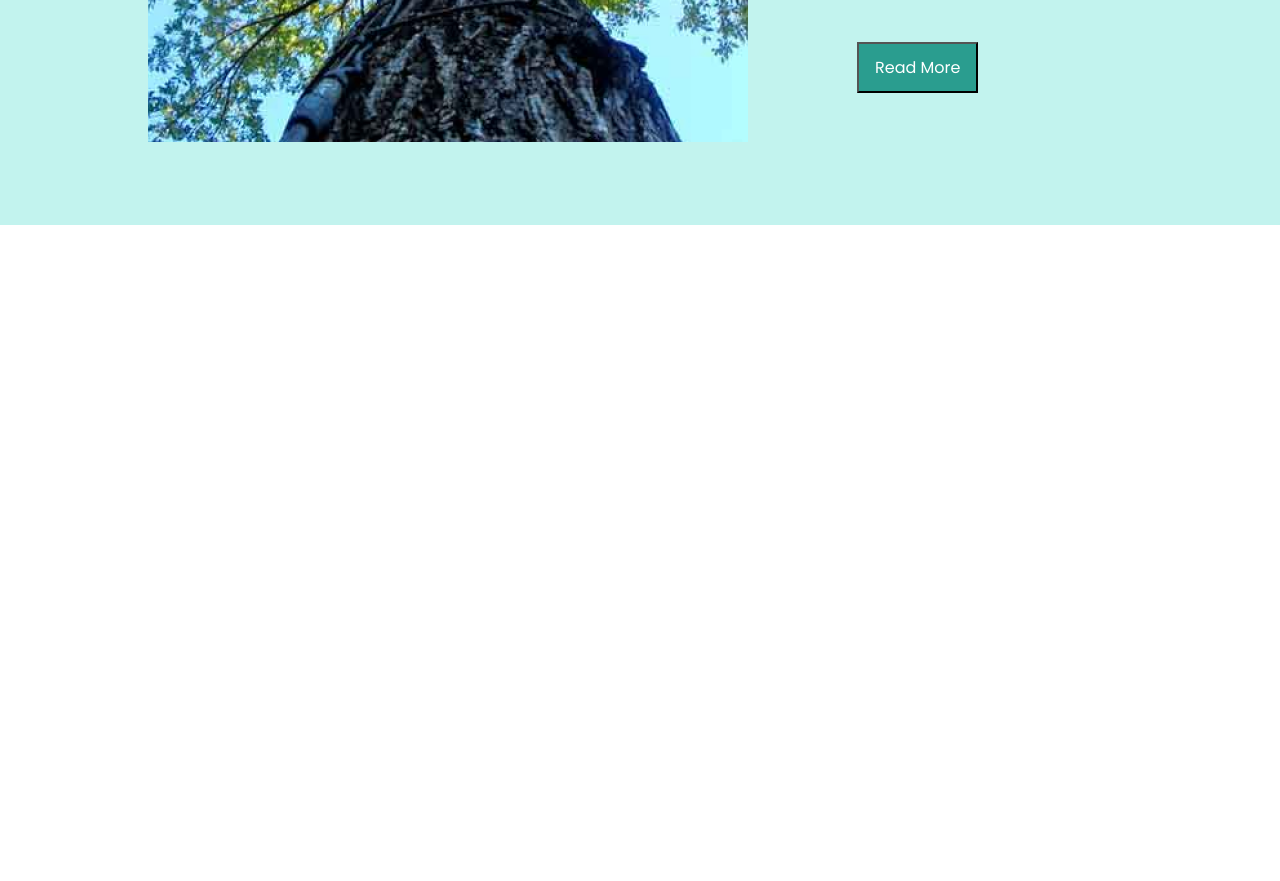
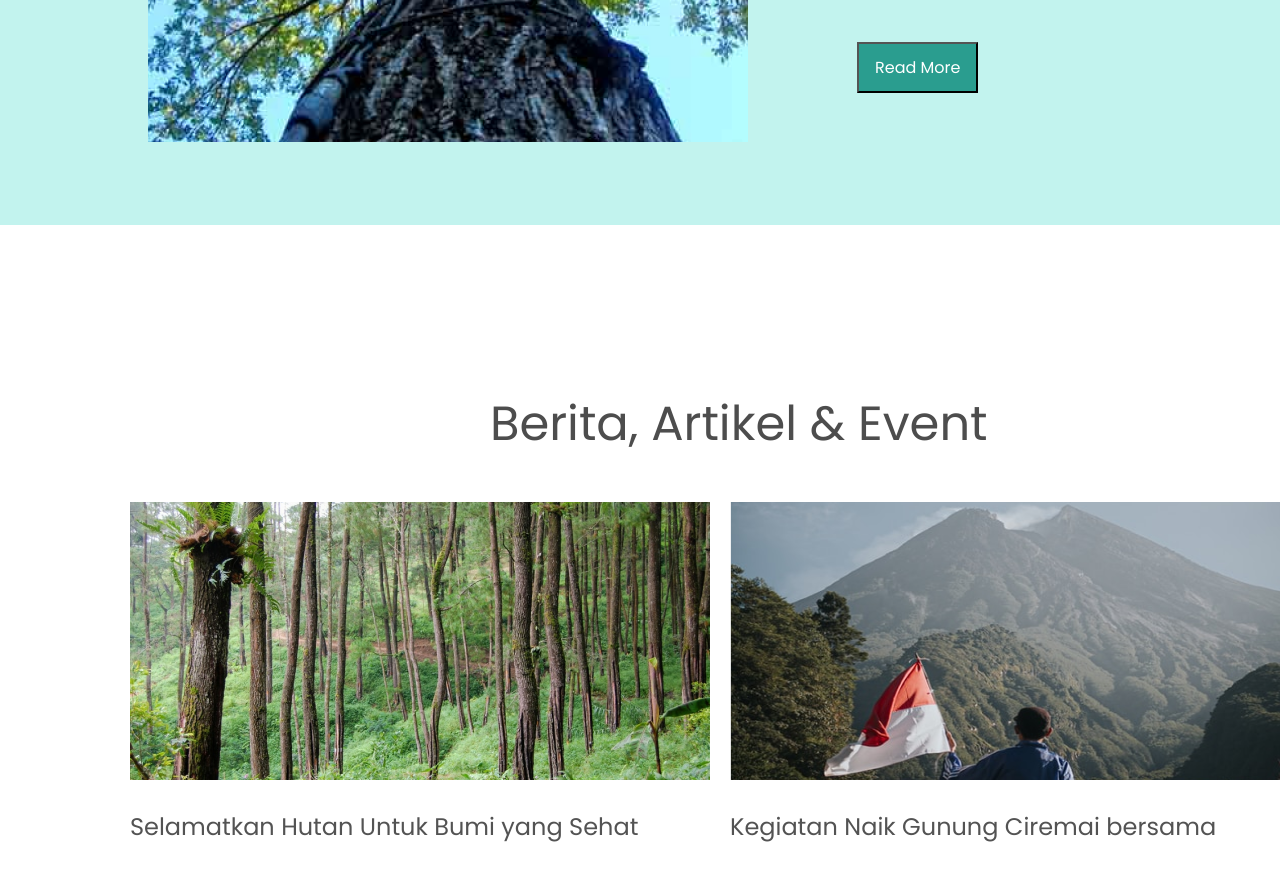
Before and after one commit to IrakliGvin/homework5, a plain HTML site: page index.html in a window 1280 px wide. Shown: the part 1589-2470 px from the top of the page. Before the commit the page ends 1814 px from the top, so only its background shows below. Drawn offline with Linux system fonts and the light colour scheme.

Commit message:
Created Section 2

```diff
--- a/CSS/style.css
+++ b/CSS/style.css
@@ -100,3 +100,33 @@ line-height: 27px;
     margin-top: 45px;
 }
 /* Section End  */
+
+/* Section Start  */
+.Section_2{
+    width: 1440px;
+    margin: 0 auto;
+    padding: 175px 130px 200px 130px;
+}
+.Section_2_h2{
+   font-weight: 500px;
+   font-size: 48px;
+   color: #4D4D4D;
+   font-family: 'Poppins', sans-serif;
+   margin-bottom: 54px;
+   margin-left: 360px;
+}
+/* ცოტა გუგლის გამოყენება მომიწია ეს ვერ დავსვ სხვანაირად ვერანაირად  */
+.image-container {
+    display: flex;
+    align-items: center;
+    justify-content: center;
+    gap: 20px;
+}
+figcaption{
+    font-weight: 400px;
+    font-size: 24px;
+    font-family: 'Poppins', sans-serif;
+    color: #535353;
+    margin-top: 32px;
+}
+/* section End  */
--- a/index.html
+++ b/index.html
@@ -47,5 +47,21 @@
 </div>
 </section>
 <!-- Section End  -->
+
+<!-- Section Start  -->
+<section class="Section_2">
+    <h2 class="Section_2_h2">Berita, Artikel & Event</h2>
+    <div class="image-container">
+        <figure>
+            <img src="IMGs/Trees.png" alt="Trees">
+            <figcaption>Selamatkan Hutan Untuk Bumi yang Sehat</figcaption>
+        </figure>
+        <figure>
+            <img src="IMGs/guywithflag.png" alt="Guy With flag">
+            <figcaption>Kegiatan Naik Gunung Ciremai bersama</figcaption>
+        </figure>
+    </div>
+</section>
+<!-- Section End  -->
 </body>
 </html>
```
